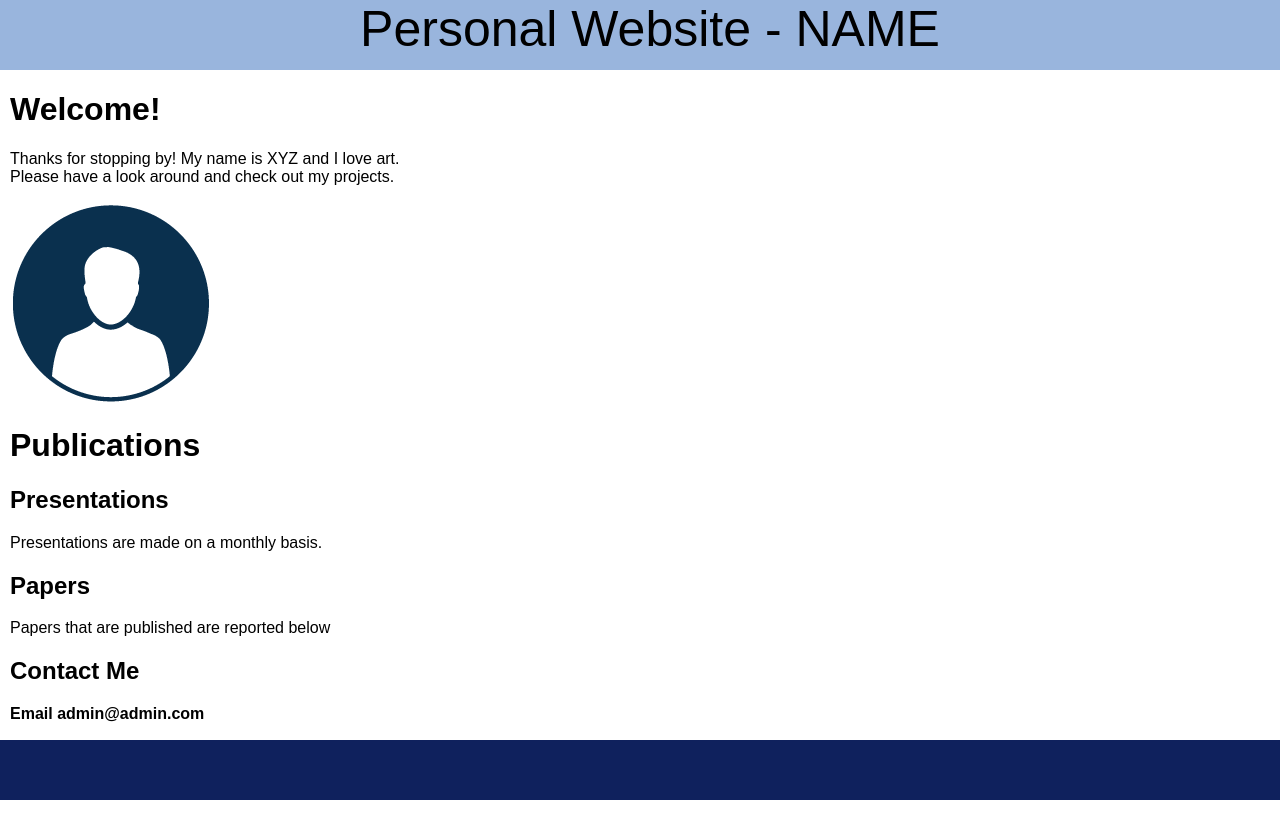
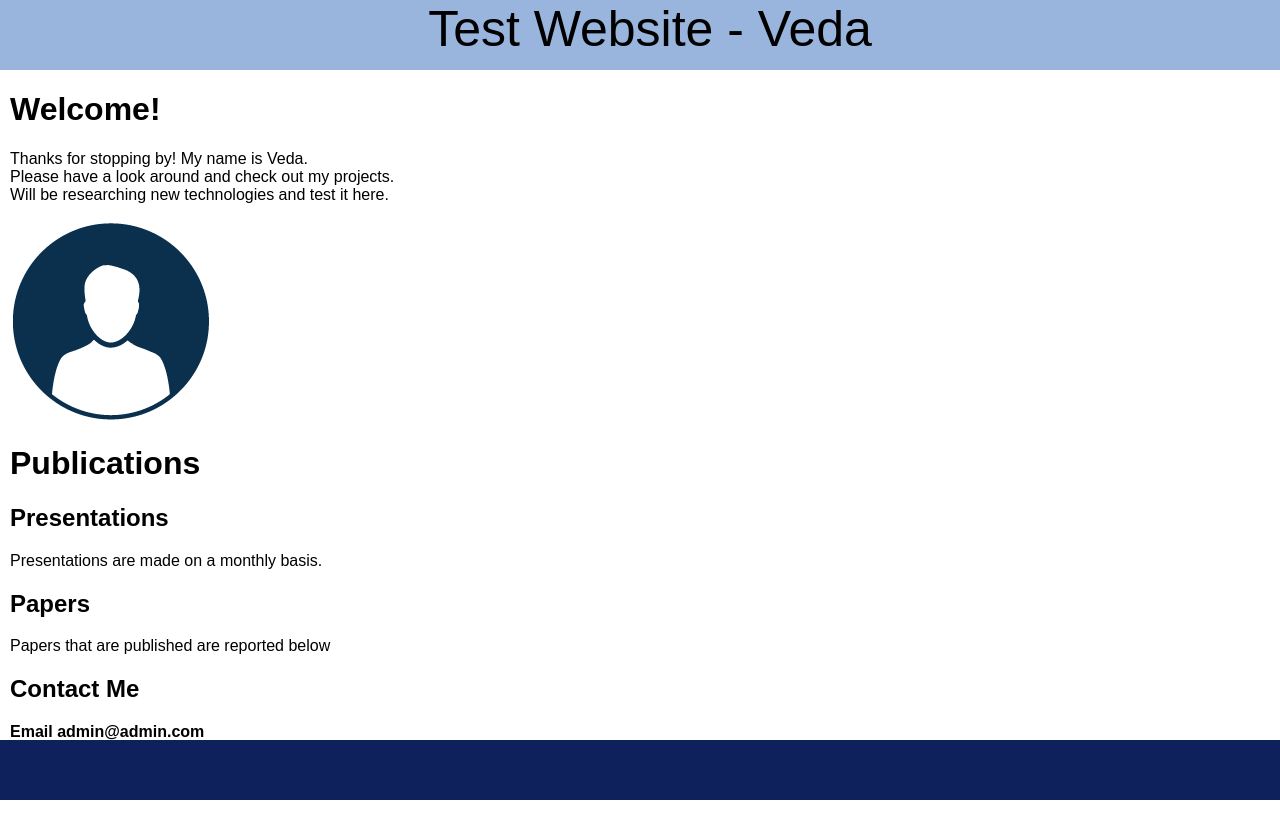
Before and after one commit to mvv255/mvv255.github.io, a plain HTML site: page index.html in a window 1280 px wide. Drawn offline with Linux system fonts and the light colour scheme.

Commit message:
Added content to index.html file

```diff
--- a/index.html
+++ b/index.html
@@ -1,20 +1,21 @@
 <!doctype html>
 <html>
 	<head>
-		<title> Personal Website </title>
+		<title> Welcome to the Website! </title>
 		<link rel="stylesheet" type="text/css" href="personstyle.css">
 	</head>
 	<body>
 		<!-- This is a comment !-->
 		<div class="header">
-			Personal Website - NAME
+			Test Website - Veda
 		</div>
 		<div class="content">
 			<h1> Welcome!</h1>
 
 			<p>
-				Thanks for stopping by! My name is XYZ and I love art.<br>
+				Thanks for stopping by! My name is Veda.<br>
 				Please have a look around and check out my projects.<br>
+				Will be researching new technologies and test it here.<br>
 			</p>
 
 			<img src="straw.jpg" alt="My Picture">
@@ -31,14 +32,6 @@
 			<h2>Contact Me</h2>
 			<p><span>Email<span> admin@admin.com</p>
 
-			<br>
-			<br>
-			<input type="text"> </input>
-			<button>Submit</button>
-			<br>
-			<br>
-
-
 		</div>
 		<div class="footer"></div>
 	</body>
```
